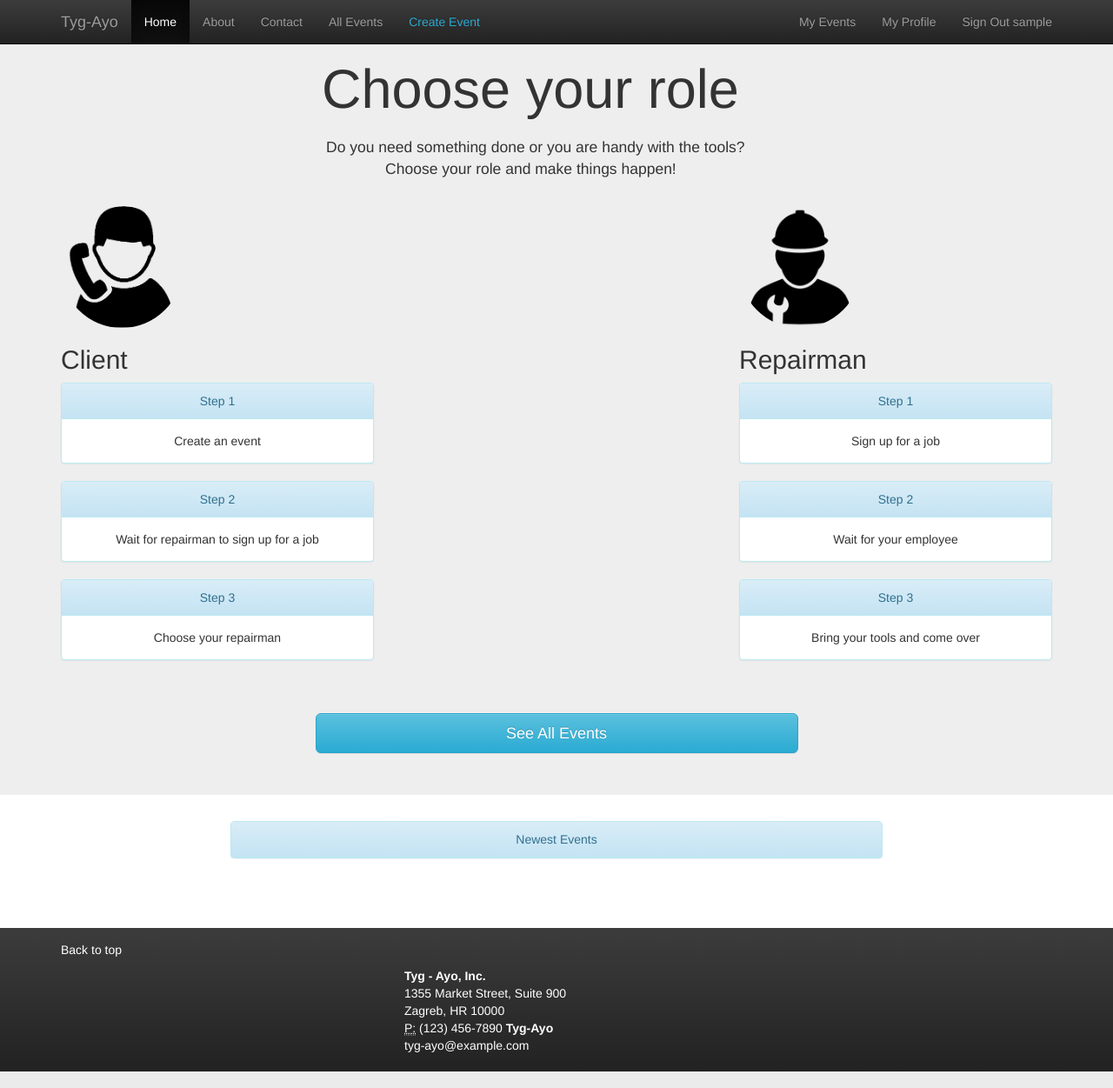
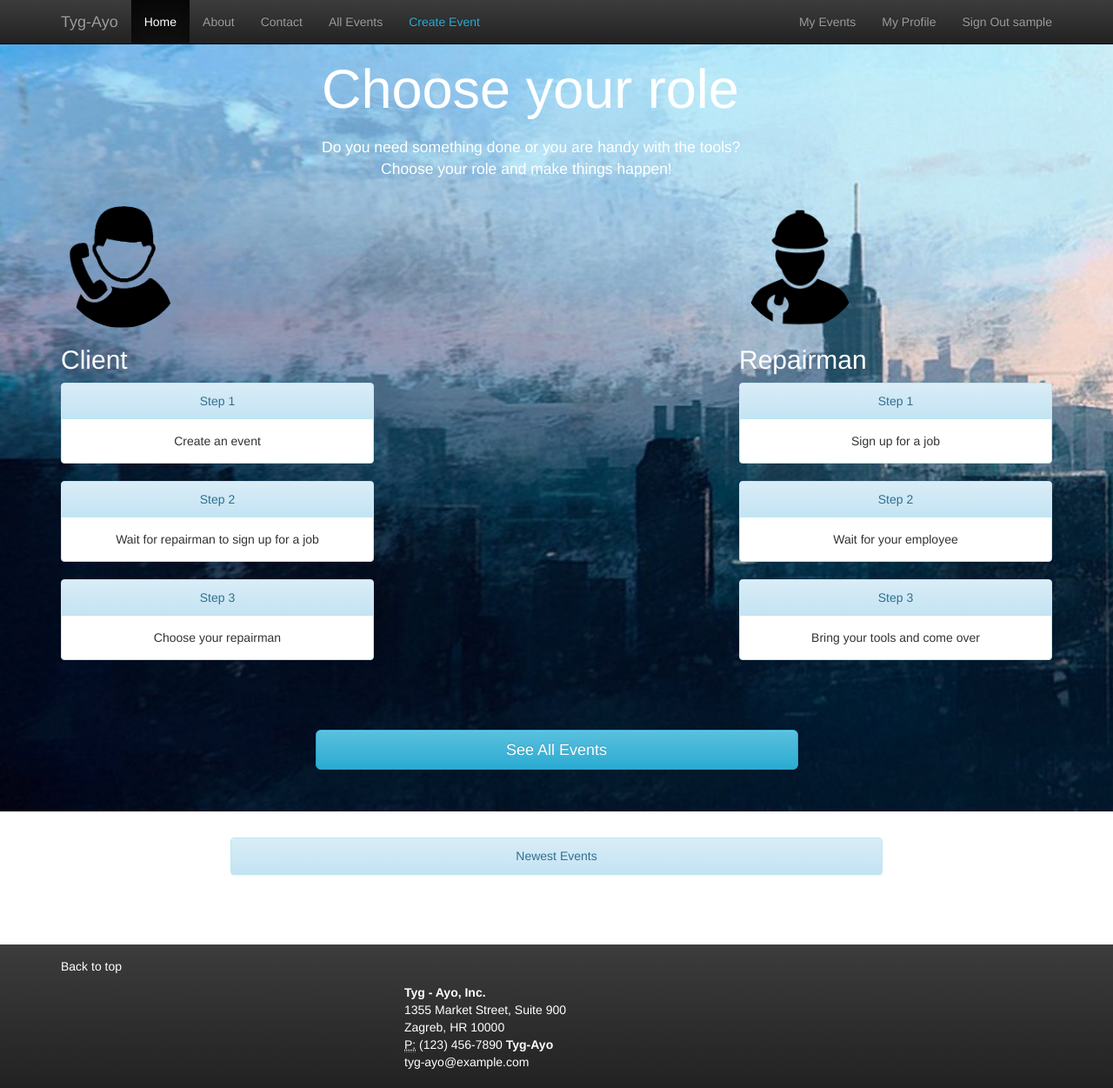
Before and after one commit to ikljucaricek/work, a Flask app: page /startup in a window 1280 px wide. Shown: the whole page at 87% size. Run offline with Flask 2, Linux system fonts and the light colour scheme; the visitor is signed in with stand-in values (Sample User, id 1); data that the repository does not hold is empty; some libraries are stand-ins or nearby versions.

Commit message:
Added background image on index and startup page

```diff
--- a/templates/startup.html
+++ b/templates/startup.html
@@ -74,6 +74,20 @@
       .glyphicon.glyphicon-question-sign {
          cursor: pointer;
          /* whatever other hover styles you want */
+      }
+      .jumbotron {
+        background-image: url(../static/images/tyg_ayo/city_background.jpg);
+        background-size: cover;
+        background-attachment: fixed;
+        height: 100%;
+      }
+      .jumbotron h1, h2, blockquote{
+        color: white;
+        border-left: hidden;
+      }
+      .featurette-divider{
+        margin-bottom: 40px;
+        border-top: 0px;
       }
     </style>
   </head>
```
Also changed, not shown: templates/index.html (+10 -0 lines), static/images/tyg_ayo/city.jpg (deleted), static/images/tyg_ayo/city_background.jpg (added).
